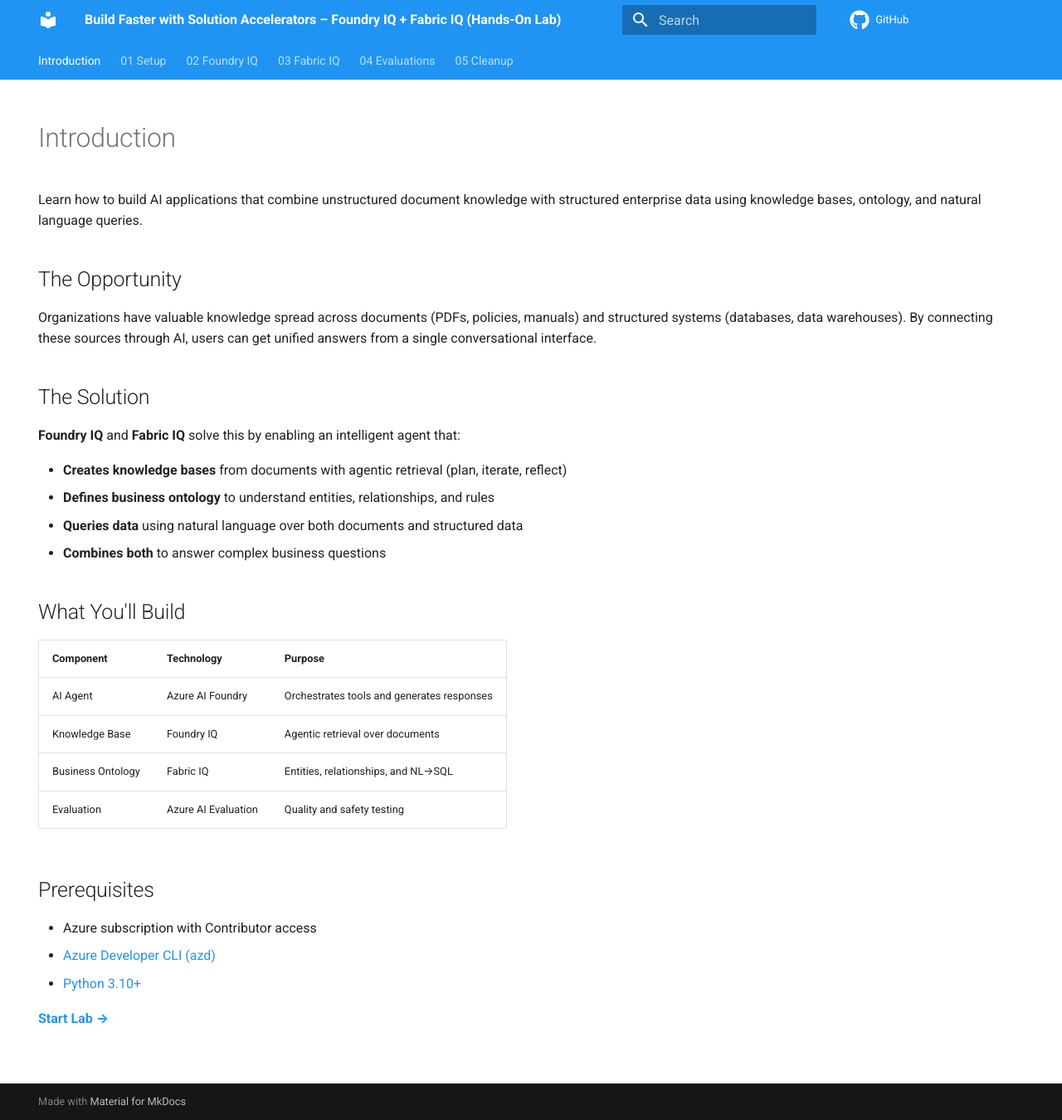
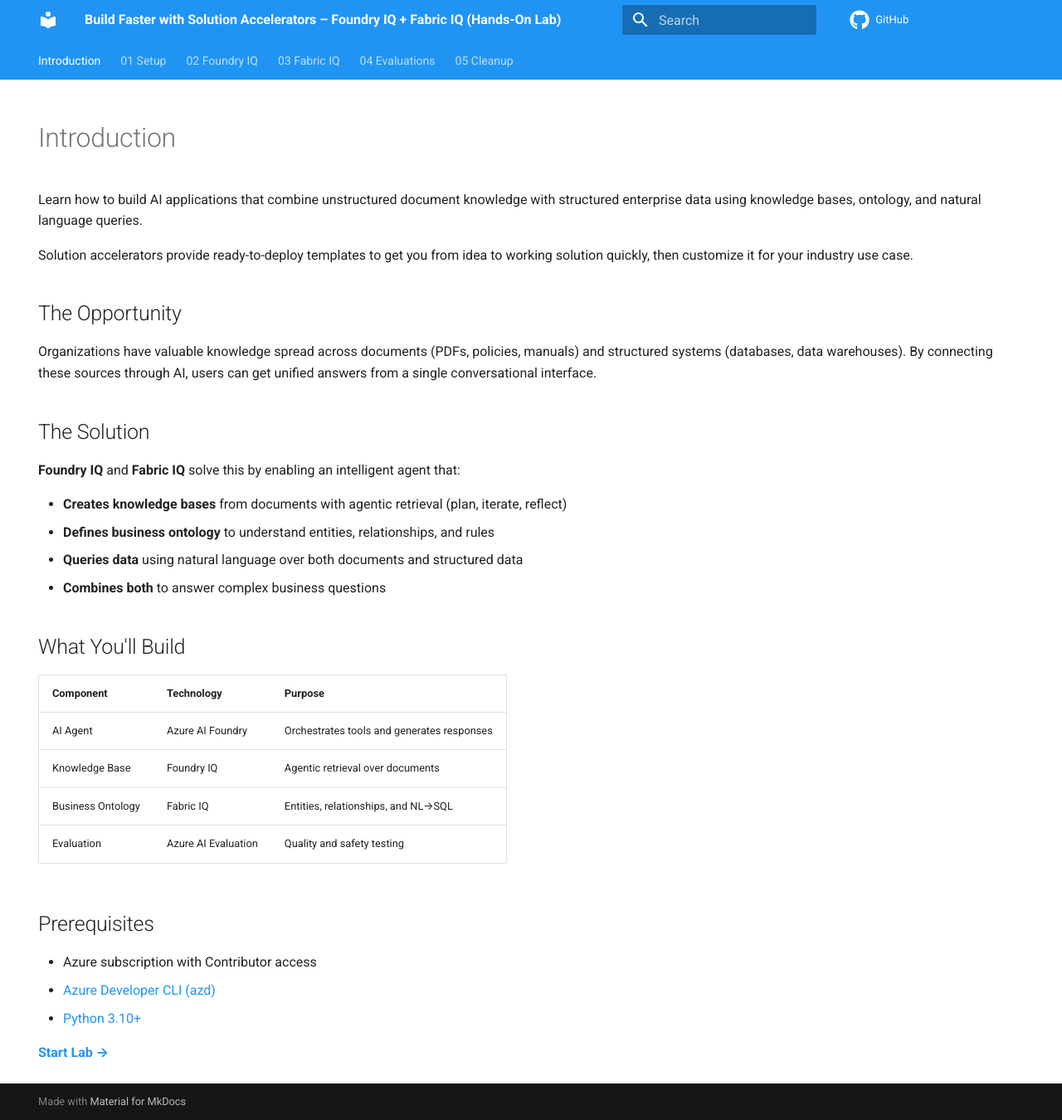
Before and after one commit to nchandhi/nc-iq-tc, an MkDocs documentation site: the page built from docs/docs/index.md, in a window 1280 px wide and 1350 px high. Shown: the whole window at 83% size. Built offline with MkDocs 1.6.1 and Material for MkDocs 9.7.7, drawn with Linux system fonts in a browser that asks for light colours; comment, search, counter and statistics services are not loaded.

Commit message:
Streamline solution accelerators intro text

```diff
--- a/docs/docs/index.md
+++ b/docs/docs/index.md
@@ -7,6 +7,8 @@
 # Introduction
 
 Learn how to build AI applications that combine unstructured document knowledge with structured enterprise data using knowledge bases, ontology, and natural language queries.
+
+Solution accelerators provide ready-to-deploy templates to get you from idea to working solution quickly, then customize it for your industry use case.
 
 ## The Opportunity
 
```
